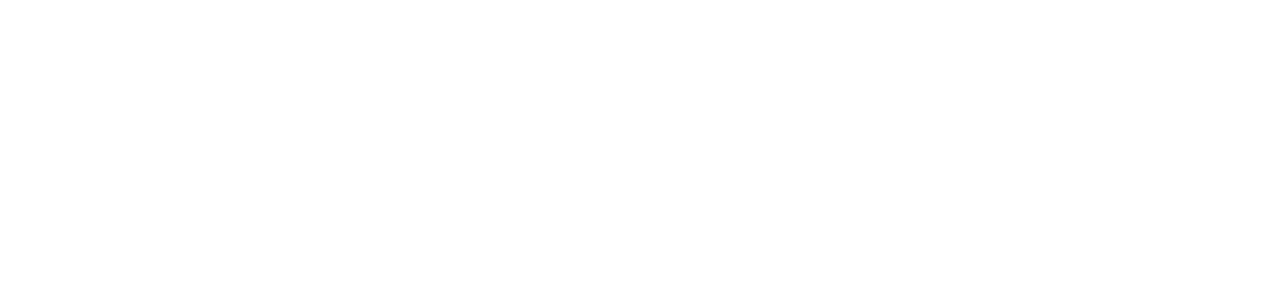
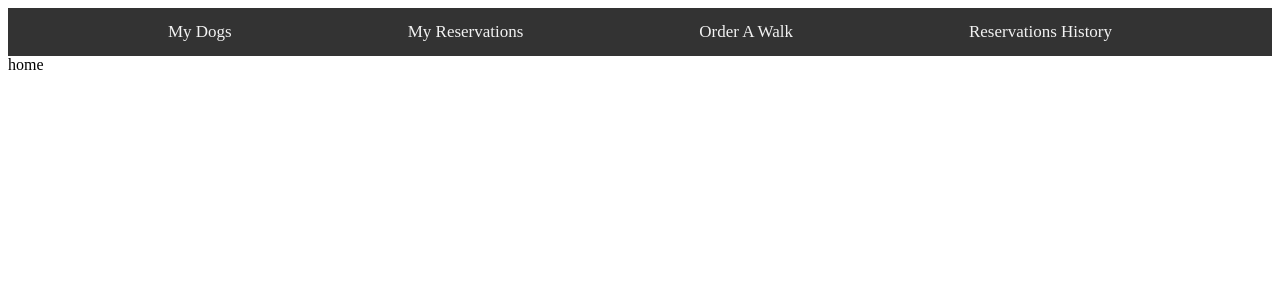
Before and after one commit to ycassuto/Just-dog, a React (Create React App) app in the folder client/: page /Home in a window 1280 px wide. Before the commit this address had no page. Shown: the top 300 px of the page. Built offline with nearby package versions, Linux system fonts and the light colour scheme.

Commit message:
add nav bar

```diff
--- a/client/src/App.js
+++ b/client/src/App.js
@@ -1,11 +1,13 @@
 import { Routes, Route } from "react-router-dom";
 import LoginPage from "./components/pages/LoginPage"
+import HomePage from "./components/pages/HomePage"
 
 function App() {
   return (
     <div>
       <Routes>
         <Route path="/" element={<LoginPage />} />
+        <Route path="/Home/*" element={<HomePage />} />
       </Routes>
     </div>
   );
--- a/client/src/components/pages/HomePage.js
+++ b/client/src/components/pages/HomePage.js
@@ -0,0 +1,23 @@
+import React, { useState } from "react";
+import { useParams, Link, Route, Routes } from "react-router-dom"
+import NavBar from "../ui/NavBar";
+import axios from "axios"
+
+function HomePage() {
+
+    const [error, setError] = useState("");
+    return (
+        <div className="Home-page">
+            <NavBar />
+            <Routes>
+                <Route path="/" element={<div>home</div>} />
+                <Route path="/myDogs" element={<div>mydogs</div>} />
+                <Route path="/myReservations" element={<div>myReservations</div>} />
+                <Route path="/orderWalk" element={<div>orderWalk</div>} />
+                <Route path="/reservationsHistory" element={<div>reservationsHistory</div>} />
+            </Routes>
+        </div>
+    )
+}
+
+export default HomePage;
--- a/client/src/components/pages/LoginPage.js
+++ b/client/src/components/pages/LoginPage.js
@@ -1,11 +1,17 @@
 import React, { useState } from "react";
 import LoginForm from "../ui/LoginForm";
+import axios from "axios"
 
 function LoginPage() {
     const [user, setUser] = useState({ name: "", email: "" })
     const [error, setError] = useState("");
 
-    const Login = details => { console.log(details) }
+    const Login = details => {
+        axios.post("http://localhost:5002/checkLogin", { details }).then((res) => {
+            console.log(res.data);
+        });
+    }
+
 
     const LogOut = details => { console.log("logout") }
 
--- a/client/src/components/ui/NavBar.js
+++ b/client/src/components/ui/NavBar.js
@@ -1,9 +1,18 @@
 import React from "react"
+import { Link, Outlet } from "react-router-dom"
+
+import "../../styles/NavBar.scss"
 
 function NavBar(props) {
 
     return (
         <>
+            <nav className="topnav">
+                <Link to="/Home/myDogs">My Dogs</Link>
+                <Link to="/Home/myReservations">My Reservations</Link>
+                <Link to="/Home/orderWalk">Order A Walk</Link>
+                <Link to="/Home/reservationsHistory">Reservations History</Link>
+            </nav>
         </>
     );
 }
--- /dev/null
+++ b/client/src/styles/NavBar.scss
@@ -0,0 +1,18 @@
+.topnav {
+    background-color: #333;
+    overflow: hidden;
+    display: flex;
+    justify-content: space-evenly;
+    a {
+        float: left;
+        color: #f2f2f2;
+        text-align: center;
+        padding: 14px 16px;
+        text-decoration: none;
+        font-size: 17px;
+        &:hover {
+            background-color: #ddd;
+            color: black;
+        }
+    }
+}
```
Also changed, not shown: 1 other file (tests, documents, lock files or other folders).
